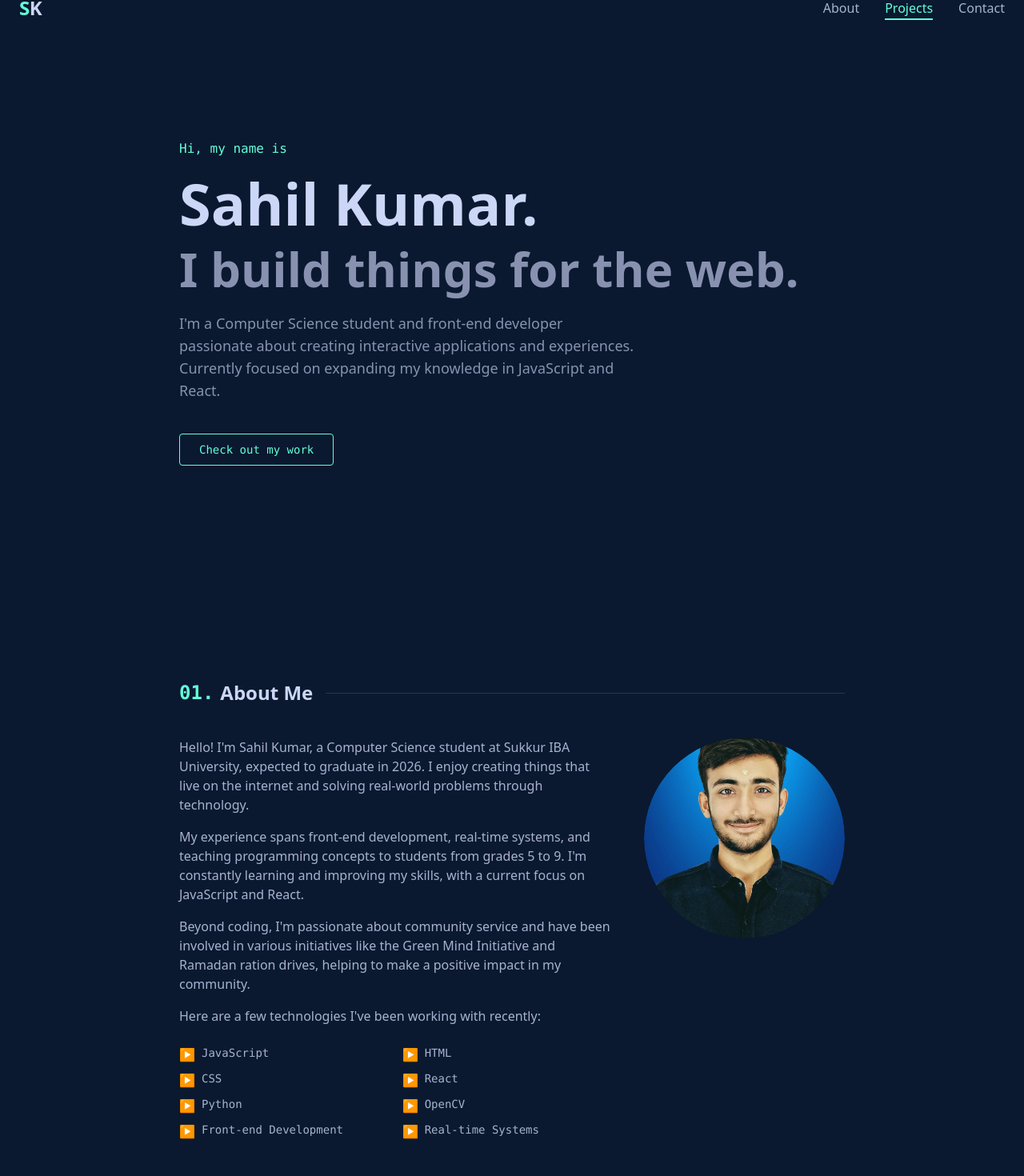
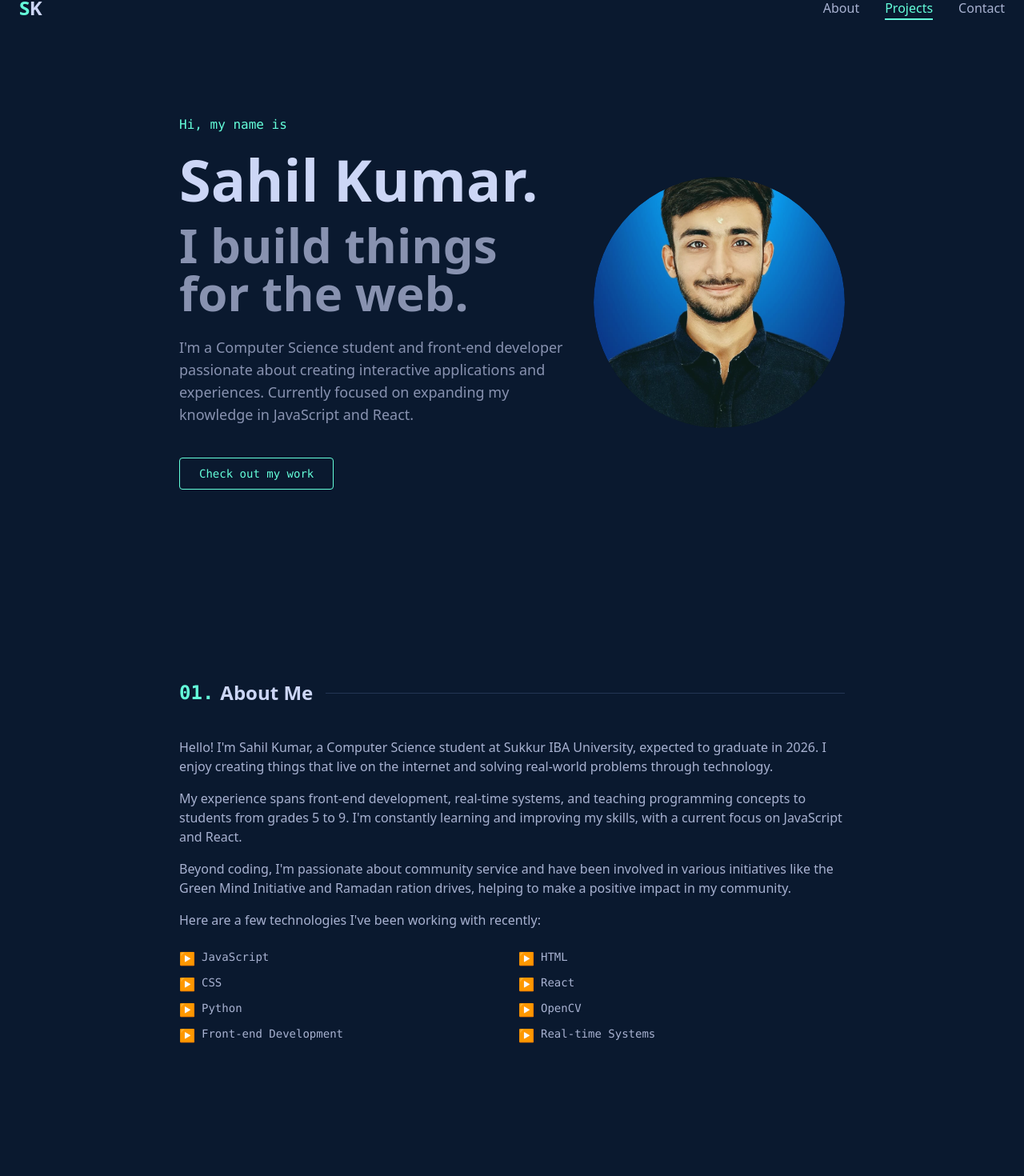
Before and after one commit to wadhwanisahil/sahil-kumar, a React (Vite) app: page / in a window 1280 px wide. Shown: the part 30-1500 px from the top of the page at 80% size. Built offline with nearby package versions, Linux system fonts and the light colour scheme.

Commit message:
Update picture in About section
The picture in the About section was updated.

```diff
--- a/src/components/About.tsx
+++ b/src/components/About.tsx
@@ -1,6 +1,5 @@
 
 import { cn } from "@/lib/utils";
-import { Avatar, AvatarImage, AvatarFallback } from "@/components/ui/avatar";
 
 const About = () => {
   const skills = [
@@ -16,8 +15,7 @@ const About = () => {
           <span className="text-portfolio-teal font-mono mr-2">01.</span> About Me
         </h2>
 
-        <div className="grid md:grid-cols-3 gap-10">
-          <div className="md:col-span-2 animate-fade-up" style={{ animationDelay: "100ms" }}>
+        <div className="animate-fade-up" style={{ animationDelay: "100ms" }}>
           <p className="mb-4">
             Hello! I'm Sahil Kumar, a Computer Science student at Sukkur IBA University, expected to
             graduate in 2026. I enjoy creating things that live on the internet and solving
@@ -49,24 +47,6 @@ const About = () => {
             ))}
           </ul>
         </div>
-
-          <div className="relative group animate-fade-up" style={{ animationDelay: "300ms" }}>
-            <div className="relative rounded-full overflow-hidden aspect-square">
-              <Avatar className="w-full h-full">
-                <AvatarImage
-                  src="/lovable-uploads/bbeeba17-5d12-49fe-a6de-d5f8b7acf62f.png"
-                  alt="Sahil Kumar"
-                  className="object-cover"
-                />
-                <AvatarFallback className="bg-portfolio-light-navy text-portfolio-teal text-4xl">
-                  SK
-                </AvatarFallback>
-              </Avatar>
-              <div className="absolute inset-0 bg-portfolio-teal/10 group-hover:bg-transparent transition-colors duration-300 z-10 rounded-full"></div>
-            </div>
-            <div className="absolute inset-0 border-2 border-portfolio-teal rounded-full translate-x-4 translate-y-4 -z-10 group-hover:translate-x-2 group-hover:translate-y-2 transition-transform duration-300"></div>
-          </div>
-        </div>
       </div>
     </section>
   );
--- a/src/components/Hero.tsx
+++ b/src/components/Hero.tsx
@@ -1,6 +1,7 @@
 
 import { Button } from "@/components/ui/button";
 import { cn } from "@/lib/utils";
+import { Avatar, AvatarImage, AvatarFallback } from "@/components/ui/avatar";
 
 const Hero = () => {
   return (
@@ -8,6 +9,8 @@ const Hero = () => {
       className="min-h-screen flex flex-col justify-center pt-16 pb-12 px-6"
     >
       <div className="container mx-auto max-w-4xl animate-fade-up">
+        <div className="grid md:grid-cols-5 gap-8 items-center">
+          <div className="md:col-span-3">
             <p className="text-portfolio-teal mb-5 font-mono">Hi, my name is</p>
             <h1 className="text-5xl md:text-7xl font-bold text-portfolio-lightest-slate mb-4">
               Sahil Kumar.
@@ -34,6 +37,25 @@ const Hero = () => {
               </Button>
             </div>
           </div>
+
+          <div className="md:col-span-2 relative group animate-fade-up" style={{ animationDelay: "300ms" }}>
+            <div className="relative rounded-full overflow-hidden aspect-square">
+              <Avatar className="w-full h-full">
+                <AvatarImage
+                  src="/lovable-uploads/bbeeba17-5d12-49fe-a6de-d5f8b7acf62f.png"
+                  alt="Sahil Kumar"
+                  className="object-cover"
+                />
+                <AvatarFallback className="bg-portfolio-light-navy text-portfolio-teal text-4xl">
+                  SK
+                </AvatarFallback>
+              </Avatar>
+              <div className="absolute inset-0 bg-portfolio-teal/10 group-hover:bg-transparent transition-colors duration-300 z-10 rounded-full"></div>
+            </div>
+            <div className="absolute inset-0 border-2 border-portfolio-teal rounded-full translate-x-4 translate-y-4 -z-10 group-hover:translate-x-2 group-hover:translate-y-2 transition-transform duration-300"></div>
+          </div>
+        </div>
+      </div>
     </section>
   );
 };
```
Lines whose indentation alone changed are shown as unchanged.
